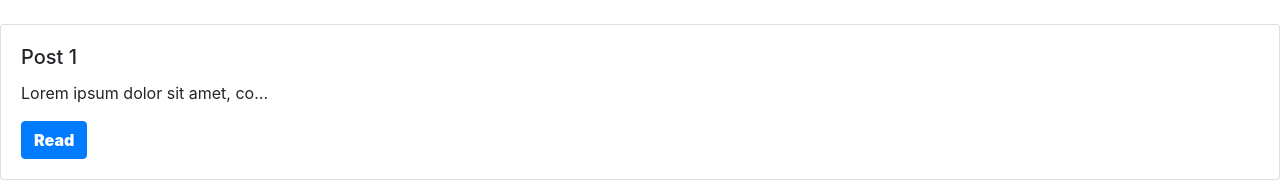
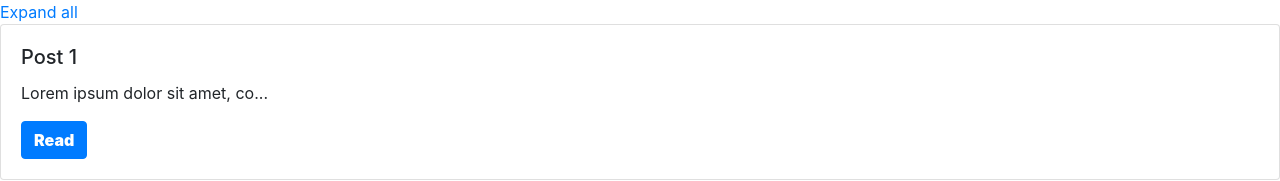
Before and after one commit to apm30/blog-example, an Angular app: page / in a window 1280 px wide. Shown: the top 181 px of the page. Built offline with nearby package versions, Linux system fonts and the light colour scheme.

Commit message:
adding expand all button

```diff
--- a/src/app/blog-list/blog-list.component.html
+++ b/src/app/blog-list/blog-list.component.html
@@ -1,2 +1,3 @@
-<app-blog-post-tile *ngFor="let post of blogPosts[currentPage]" [post]="post"></app-blog-post-tile>
+<a href="#" (click)="expandAll()">Expand all</a>
+<app-blog-post-tile *ngFor="let post of blogPosts[currentPage]" #tile [post]="post"></app-blog-post-tile>
 <app-paginator [numberOfPages]="blogPosts.length" (pageNumberClick)="updatePage($event)"></app-paginator>
--- a/src/app/blog-list/blog-list.component.ts
+++ b/src/app/blog-list/blog-list.component.ts
@@ -1,5 +1,12 @@
-import { Component, OnInit } from '@angular/core';
+import {
+  Component,
+  OnInit,
+  ViewChild,
+  QueryList,
+  ViewChildren
+} from '@angular/core';
 import { BlogPost } from '../blog-post';
+import { BlogPostTileComponent } from '../blog-post-tile/blog-post-tile.component';
 
 @Component({
   selector: 'app-blog-list',
@@ -9,6 +16,9 @@ import { BlogPost } from '../blog-post';
 export class BlogListComponent implements OnInit {
   blogPosts: BlogPost[][];
   currentPage: number;
+  @ViewChildren('tile') blogPostTileComponents: QueryList<
+    BlogPostTileComponent
+  >;
   constructor() {}
 
   ngOnInit() {
@@ -89,4 +99,7 @@ export class BlogListComponent implements OnInit {
   updatePage(newPage) {
     this.currentPage = newPage;
   }
+  expandAll() {
+    this.blogPostTileComponents.forEach(e => e.showFullSummary());
+  }
 }
```
